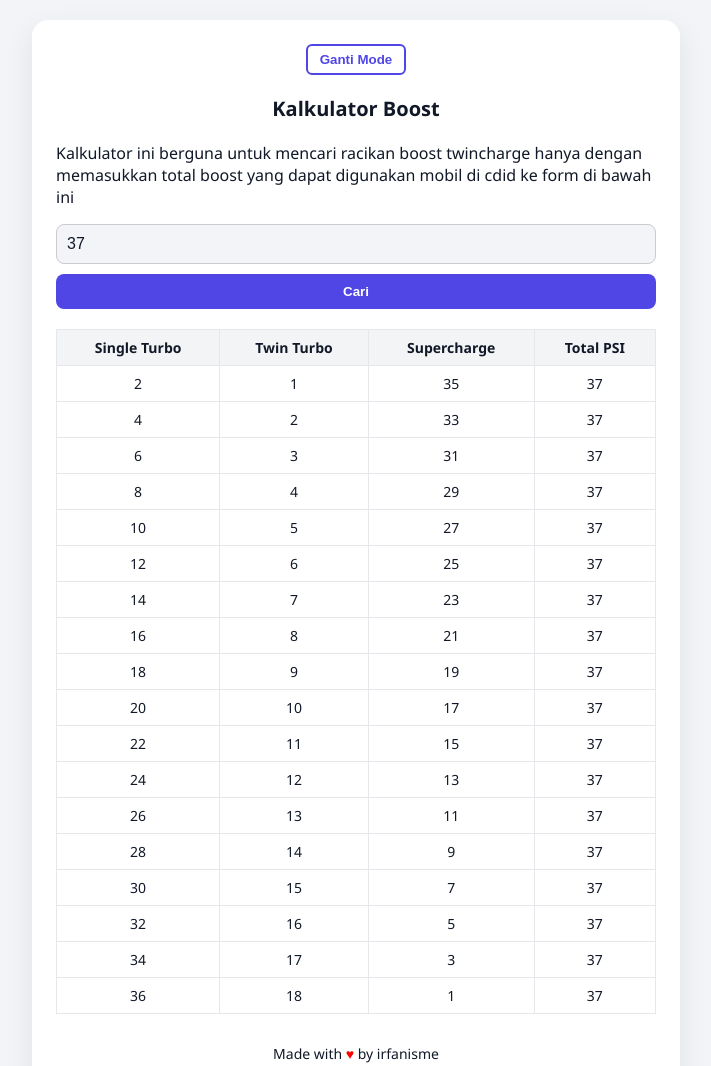
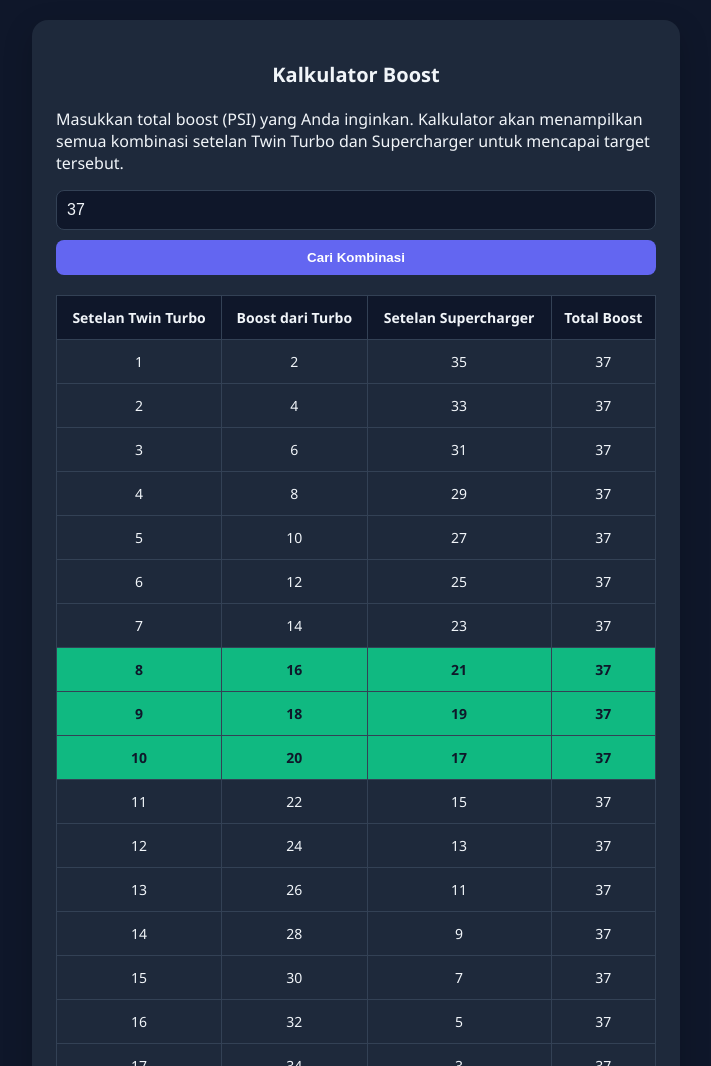
Before and after one commit to 0x5i/0x5i.github.io, a plain HTML site: page index.html in a window 1280 px wide. Shown: the top 1066 px of the page, without its empty margins (284-995 px from the left). Drawn offline with Linux system fonts and the light colour scheme.

Commit message:
Update index.html

```diff
--- a/index.html
+++ b/index.html
@@ -6,16 +6,6 @@
   <meta name="viewport" content="width=device-width, initial-scale=1.0">
   <style>
     :root {
-      --bg: #f2f4f7;
-      --card: #ffffff;
-      --text: #111827;
-      --button: #4F46E5;
-      --button-hover: #3730A3;
-      --table-border: #e5e7eb;
-      --th-bg: #f3f4f6;
-    }
-
-    body.dark {
       --bg: #0f172a;
       --card: #1e293b;
       --text: #f1f5f9;
@@ -23,12 +13,12 @@
       --button-hover: #818cf8;
       --table-border: #334155;
       --th-bg: #1e293b;
+      --highlight-bg: #10B981;
+      --highlight-text: #0f172a;
     }
-
     * {
       transition: all 0.3s ease;
     }
-
     body {
       font-family: 'Segoe UI', sans-serif;
       background: var(--bg);
@@ -37,46 +27,40 @@
       margin: 0;
       overflow-x: hidden;
     }
-
     .container {
       max-width: 600px;
       margin: auto;
       background: var(--card);
       padding: 24px;
       border-radius: 16px;
-      box-shadow: 0 10px 30px rgba(0, 0, 0, 0.08);
+      box-shadow: 0 10px 30px rgba(0, 0, 0, 0.2);
       animation: fadeIn 0.8s ease-in;
     }
-
     @keyframes fadeIn {
       from { opacity: 0; transform: translateY(20px); }
       to { opacity: 1; transform: translateY(0); }
     }
-
     h2 {
       text-align: center;
       margin-bottom: 20px;
       color: var(--text);
       font-size: 20px;
     }
-
     .form-group {
       display: flex;
       flex-wrap: wrap;
       gap: 10px;
       margin-bottom: 20px;
     }
-
     input[type="number"] {
       flex: 1 1 60%;
       padding: 10px;
       font-size: 16px;
-      border: 1px solid #ccc;
+      border: 1px solid var(--table-border);
       border-radius: 8px;
       background: var(--bg);
       color: var(--text);
     }
-
     button {
       flex: 1 1 35%;
       padding: 10px;
@@ -87,69 +71,46 @@
       border-radius: 8px;
       cursor: pointer;
     }
-
     button:hover {
       background-color: var(--button-hover);
     }
-
     table {
       width: 100%;
       border-collapse: collapse;
       margin-top: 10px;
       font-size: 14px;
     }
-
     th, td {
-      padding: 8px;
+      padding: 12px 8px;
       border: 1px solid var(--table-border);
       text-align: center;
     }
-
     th {
-      background-color: var(--th-bg);
+      background-color: var(--bg);
       color: var(--text);
+      font-weight: bold;
     }
-
+    .balanced {
+      background-color: var(--highlight-bg) !important;
+      color: var(--highlight-text) !important;
+      font-weight: bold;
+    }
     .footer {
       text-align: center;
       margin-top: 30px;
       font-size: 14px;
       color: var(--text);
     }
-
     .footer span {
       color: red;
     }
-
-    .toggle-mode {
-      text-align: center;
-      margin-bottom: 20px;
-    }
-
-    .toggle-mode button {
-      background: none;
-      border: 2px solid var(--button);
-      color: var(--button);
-      padding: 6px 12px;
-      font-weight: bold;
-      border-radius: 6px;
-      cursor: pointer;
-    }
-
-    .toggle-mode button:hover {
-      background: var(--button);
-      color: white;
-    }
-
     @media (max-width: 480px) {
       h2 {
         font-size: 18px;
       }
-
       table, th, td {
         font-size: 13px;
       }
-
       input[type="number"], button {
         flex: 1 1 100%;
       }
@@ -158,23 +119,19 @@
 </head>
 <body>
   <div class="container">
-    <div class="toggle-mode">
-      <button onclick="toggleMode()">Ganti Mode</button>
+    <h2>Kalkulator Boost</h2>
+    <p>Masukkan total boost (PSI) yang Anda inginkan. Kalkulator akan menampilkan semua kombinasi setelan Twin Turbo dan Supercharger untuk mencapai target tersebut.</p>
+    <div class="form-group">
+      <input type="number" id="target" value="37" placeholder="Masukkan total PSI">
+      <button onclick="cariKombinasi()">Cari Kombinasi</button>
     </div>
-    <h2>Kalkulator Boost</h2>
-    <p>Kalkulator ini berguna untuk mencari racikan boost twincharge hanya dengan memasukkan total boost yang dapat digunakan mobil di cdid ke form di bawah ini</p>
-    <div class="form-group">
-      <input type="number" id="target" value="37" placeholder="Masukkan total PSI target">
-      <button onclick="cariKombinasi()">Cari</button>
-    </div>
-
     <table id="hasil">
       <thead>
         <tr>
-          <th>Single Turbo</th>
-          <th>Twin Turbo</th>
-          <th>Supercharge</th>
-          <th>Total PSI</th>
+          <th>Setelan Twin Turbo</th>
+          <th>Boost dari Turbo</th>
+          <th>Setelan Supercharger</th>
+          <th>Total Boost</th>
         </tr>
       </thead>
       <tbody></tbody>
@@ -187,31 +144,35 @@
   <script>
     function cariKombinasi() {
       const target = parseInt(document.getElementById('target').value);
+      if (isNaN(target)) return;
+
       const b = 2;
       const maxSupercharge = 38;
       const tbody = document.getElementById('hasil').querySelector('tbody');
       tbody.innerHTML = '';
 
-      for (let twinturbo = 1; twinturbo <= target; twinturbo++) {
-        const twinX2 = twinturbo * b;
-        const supercharge = target - twinX2;
-        if (supercharge >= 0 && supercharge <= maxSupercharge) {
-          const row = `
-            <tr>
-              <td>${twinX2}</td>
-              <td>${twinturbo}</td>
-              <td>${supercharge}</td>
-              <td>${twinX2 + supercharge}</td>
-            </tr>`;
-          tbody.innerHTML += row;
+      for (let twinturbo_setting = 1; twinturbo_setting <= target; twinturbo_setting++) {
+        const turbo_boost = twinturbo_setting * b;
+        const supercharge_setting = target - turbo_boost;
+
+        if (supercharge_setting >= 0 && supercharge_setting <= maxSupercharge) {
+          const row = document.createElement('tr');
+
+          row.innerHTML = `
+            <td>${twinturbo_setting}</td>
+            <td>${turbo_boost}</td>
+            <td>${supercharge_setting}</td>
+            <td>${turbo_boost + supercharge_setting}</td>
+          `;
+
+          if (Math.abs(turbo_boost - supercharge_setting) <= 5) {
+            row.classList.add('balanced');
+          }
+
+          tbody.appendChild(row);
         }
       }
     }
-
-    function toggleMode() {
-      document.body.classList.toggle('dark');
-    }
-
     window.onload = cariKombinasi;
   </script>
 </body>
```
